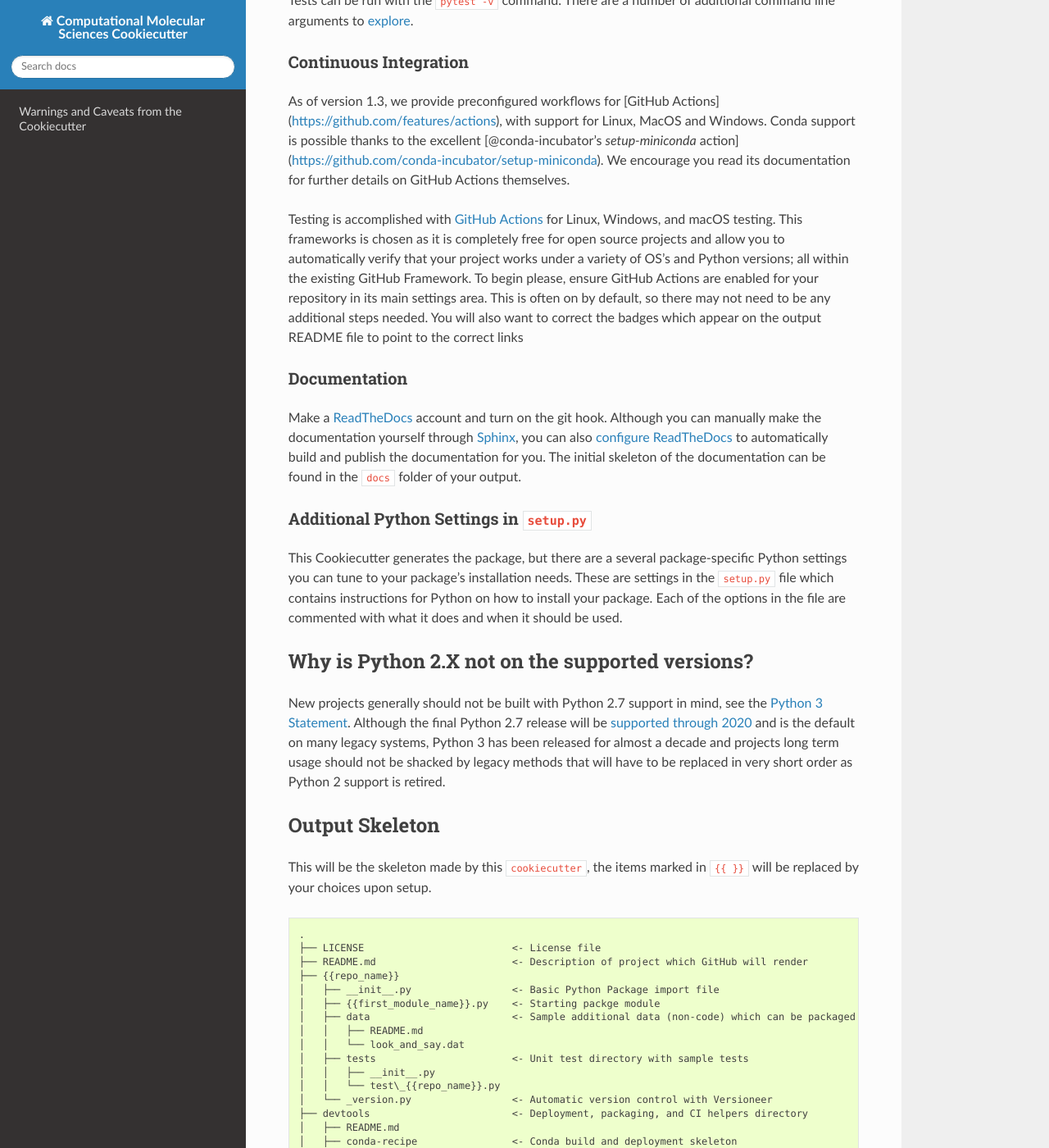
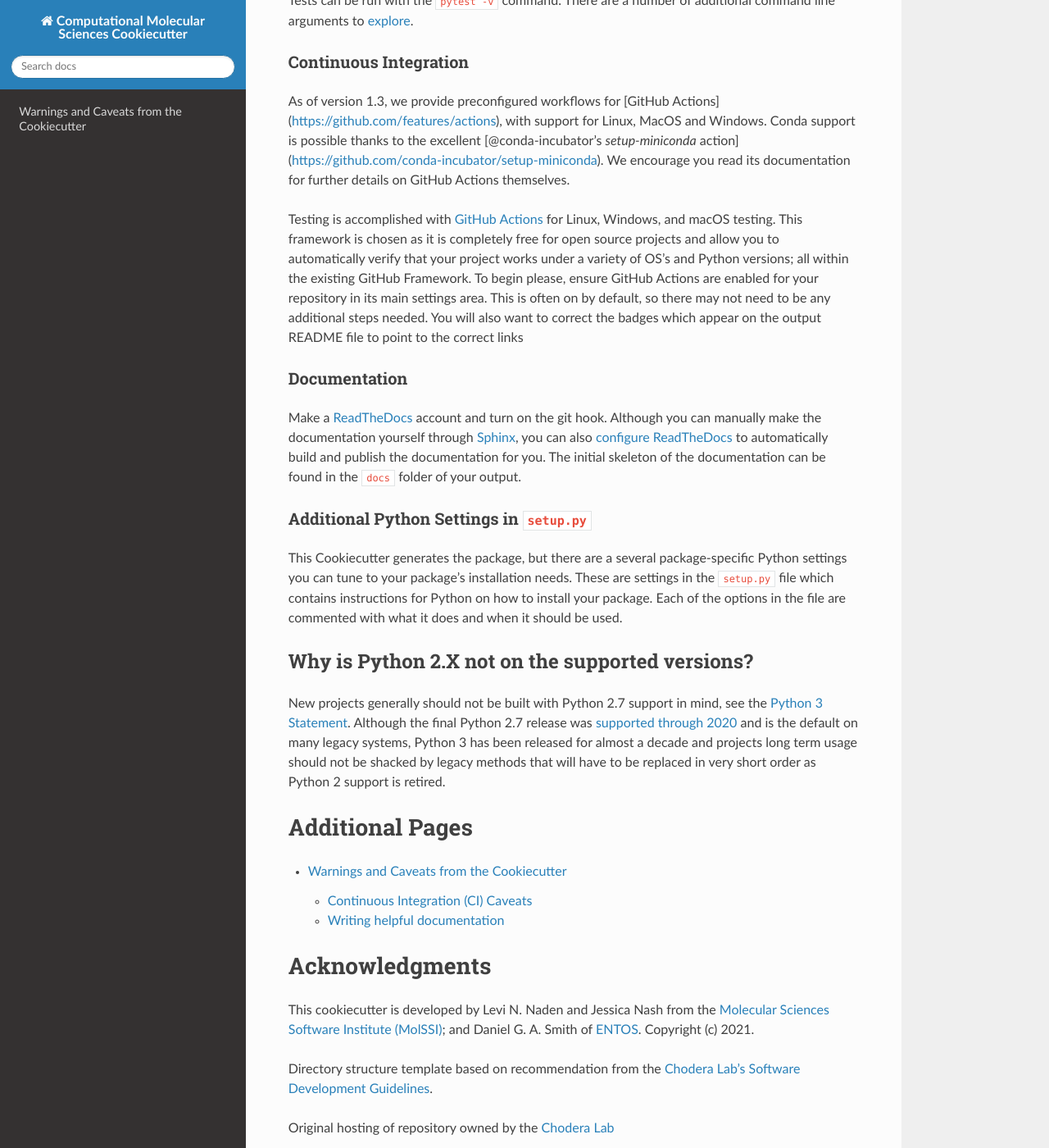
Before and after one commit to MolSSI/cookiecutter-cms, a Sphinx documentation site: the page built from docs/index.rst, in a window 1280 px wide and 1400 px high, scrolled down 2425 px. Shown: the whole window at 82% size. Built offline with Sphinx 7.4.7 and the Read the Docs theme 2.0.0, drawn with Linux system fonts in a browser that asks for light colours; some of the changed text lies outside the part shown.

Commit message:
Cleanup based on feedback.
Removed skeleton from output docs
Fixed main README skeleton
Added Code of Conduct to Manifest
Fixed a few typos which have been sitting around for a number of versions.

```diff
--- a/docs/index.rst
+++ b/docs/index.rst
@@ -108,7 +108,7 @@ support for Linux, MacOS and Windows. Conda support is possible thanks to the ex
 read its documentation for further details on GitHub Actions themselves.
 
 Testing is accomplished with `GitHub Actions <https://github.com/features/actions>`_ for Linux, Windows, and macOS
-testing. This frameworks is chosen as it is completely free for open source projects and allow you to automatically
+testing. This framework is chosen as it is completely free for open source projects and allow you to automatically
 verify that your project works under a variety of OS's and
 Python versions; all within the existing GitHub Framework.
 To begin please, ensure GitHub Actions are enabled for your repository in its main settings area. This is often on by
@@ -132,65 +132,14 @@ how to install your package. Each of the options in the file are commented with
 used.
 
 
-
 Why is Python 2.X not on the supported versions?
 ------------------------------------------------
 New projects generally should not be built with Python 2.7 support in mind, see the
-`Python 3 Statement <https://python3statement.org/>`_. Although the final Python 2.7 release will be
+`Python 3 Statement <https://python3statement.org/>`_. Although the final Python 2.7 release was
 `supported through 2020 <http://legacy.python.org/dev/peps/pep-0373/>`_ and is the default on many legacy systems, Python
 3 has been released for almost a decade and projects long term usage should not be shacked by legacy methods that will
 have to be replaced in very short order as Python 2 support is retired.
 
-
-
-
-Output Skeleton
----------------
-
-This will be the skeleton made by this ``cookiecutter``, the items marked in ``{{ }}`` will be replaced by your choices
-upon setup.
-
-.. code::
-
-   .
-   ├── LICENSE                         <- License file
-   ├── README.md                       <- Description of project which GitHub will render
-   ├── {{repo_name}}
-   │   ├── __init__.py                 <- Basic Python Package import file
-   │   ├── {{first_module_name}}.py    <- Starting packge module
-   │   ├── data                        <- Sample additional data (non-code) which can be packaged
-   │   │   ├── README.md
-   │   │   └── look_and_say.dat
-   │   ├── tests                       <- Unit test directory with sample tests
-   │   │   ├── __init__.py
-   │   │   └── test\_{{repo_name}}.py
-   │   └── _version.py                 <- Automatic version control with Versioneer
-   ├── devtools                        <- Deployment, packaging, and CI helpers directory
-   │   ├── README.md
-   │   ├── conda-recipe                <- Conda build and deployment skeleton
-   │   │   ├── bld.bat
-   │   │   ├── build.sh
-   │   │   └── meta.yaml
-   │   └── legacy-miniconda-setup
-   │       └── before_install.sh       <- A helper function script kept on hand in case its needed to configure Travis again
-   ├── docs                            <- Documentation template folder with many settings already filled in
-   │   ├── Makefile
-   │   ├── README.md                   <- Instructions on how to build the docs
-   │   ├── _static
-   │   ├── _templates
-   │   ├── conf.py
-   │   ├── index.rst
-   │   └── make.bat
-   ├── setup.cfg                       <- Near-master config file to make house INI-like settings for Coverage, Flake8, YAPF, etc.
-   ├── setup.py                        <- Your package's setup file for installing with additional options that can be set
-   ├── versioneer.py                   <- Automatic version control with Versioneer
-   ├── .github                         <- GitHub hooks for user contrubtion and pull request guides
-   │   ├── CONTRIBUTING.md
-   │   ├── PULL_REQUEST_TEMPLATE.md
-   │   └── workflows                   <- GitHub Action workflow directory. GitHub automatically looks here for Workflows to run
-   │       └── CI.yaml                 <- A Workflow File for GitHub Actions to run as CI
-   ├── .codecov.yml                    <- Codecov config to help reduce its verbosity to more reasonable levels
-   └── .gitignore                      <- Stock helper file telling git what file name patterns to ignore when adding
 
 
 Additional Pages
@@ -205,8 +154,9 @@ Additional Pages
 Acknowledgments
 ===============
 
-This cookiecutter is developed by Levi N. Naden and
-Daniel G. A. Smith from the `Molecular Sciences Software Institute (MolSSI) <http://molssi.org/>`_. Copyright (c) 2018.
+This cookiecutter is developed by Levi N. Naden and Jessica Nash
+from the `Molecular Sciences Software Institute (MolSSI) <http://molssi.org/>`_; and
+Daniel G. A. Smith of `ENTOS <https://www.entos.ai/>`_. Copyright (c) 2021.
 
 Directory structure template based on recommendation from the
 `Chodera Lab's Software Development Guidelines <https://github.com/choderalab/software-development/blob/master/STRUCTURING_YOUR_PROJECT.md>`_.
```
Also changed, not shown: README.md (+36 -27 lines), 1 other file.
